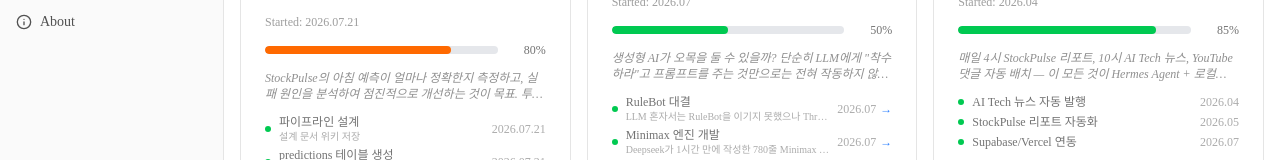
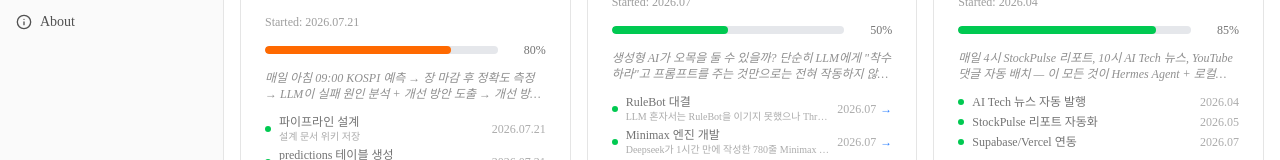
Before and after one commit to gdevsnack-ai-labs/devsnack-blog, a Next.js app: page /lab in a window 1280 px wide. Shown: the part 307-467 px from the top of the page. Built offline with nearby package versions, Linux system fonts and the light colour scheme.

Commit message:
feat: experiments.ts 자기개선 루프 설명 업데이트

```diff
--- a/src/data/experiments.ts
+++ b/src/data/experiments.ts
@@ -69,13 +69,13 @@ const AI_OMOK: Experiment = {
 const STOCKPULSE_SELF: Experiment = {
   id: 'stockpulse-ai-self-improvement',
   name: 'StockPulse AI 자기개선 실험',
-  description: 'AI가 스스로 예측을 분석하고 개선하는 실험 — 매일 아침 KOSPI 예측을 저장하고, 장 마감 후 정확도를 측정하며 개선 방안을 LLM이 자동 생성',
+  description: 'AI가 스스로 예측을 분석하고 개선하는 실험 — 매일 아침 KOSPI 예측을 저장하고, 장 마감 후 정확도를 측정하여 LLM이 개선 방안을 도출, 실제 프롬프트/ML 파라미터/데이터 피처를 자동 변경하는 자기개선 루프',
   progress: 80,
   color: 'orange',
   status: '진행중',
   category: 'running',
   startedAt: '2026.07.21',
-  whyText: 'StockPulse의 아침 예측이 얼마나 정확한지 측정하고, 실패 원인을 분석하여 점진적으로 개선하는 것이 목표. 투자 목적이 아닌 AI 예측 모델의 정확도 한계를 탐구하는 순수 실험.',
+  whyText: '매일 아침 09:00 KOSPI 예측 → 장 마감 후 정확도 측정 → LLM이 실패 원인 분석 + 개선 방안 도출 → 개선 방안을 실제 파이프라인에 자동 적용(프롬프트 패치/ML 파라미터/피처 변경) → 다음날 개선된 환경에서 재예측. 이 루프가 매일 반복되며, "분석만 하고 끝"이 아니라 실제로 시스템이 진화하는 것이 목표. 투자 목적이 아닌 AI 예측 모델이 스스로 개선할 수 있는지 탐구하는 실험.',
   nextGoals: ['7일 연속 예측 기록 수집', '실패 패턴 분석 및 프롬프트 개선', '정확도 60% 이상 달성', 'Lab 대시보드에 실시간 정확도 표시'],
   timeline: [
     { name: '파이프라인 설계',        status: '완료',   date: '2026.07.21', result: '설계 문서 위키 저장' },
@@ -83,6 +83,7 @@ const STOCKPULSE_SELF: Experiment = {
     { name: '아침 예측 저장 로직',    status: '완료',   date: '2026.07.21', result: 'stockpulse_publish.py' },
     { name: '저녁 분석 + Lab 게시',   status: '완료',   date: '2026.07.21', blogSlug: '/lab/stockpulse-self-2026-07-21', result: '7/21 예측(하락) vs 실제(상승) 분석 — 정확도 0.65, LLM 개선 방안 생성, Lab 포스트 발행' },
     { name: '프론트 성공률 위젯',     status: '완료',   date: '2026.07.22', result: 'Stock 페이지 상단 예측 현황 3-칼럼 위젯 + API' },
+    { name: '자기개선 루프 구축',      status: '완료',   date: '2026.07.22', result: 'LLM action plan → 자동 프롬프트/ML/피처 변경 → Lab 기록' },
   ],
   blogPosts: ['/lab/stockpulse-self-2026-07-21'],
   githubUrl: 'https://github.com/gdevsnack-ai-labs/devsnack-blog',
```
